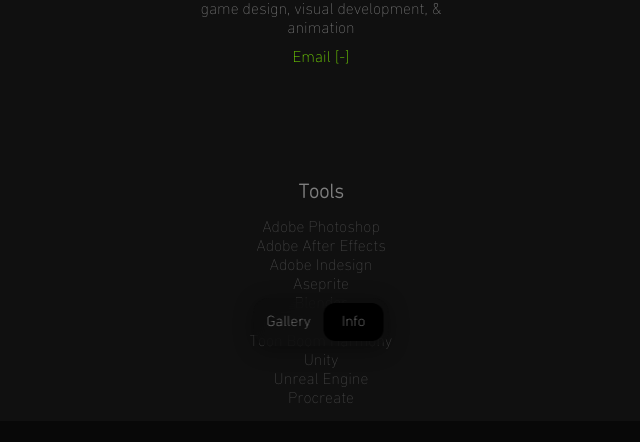
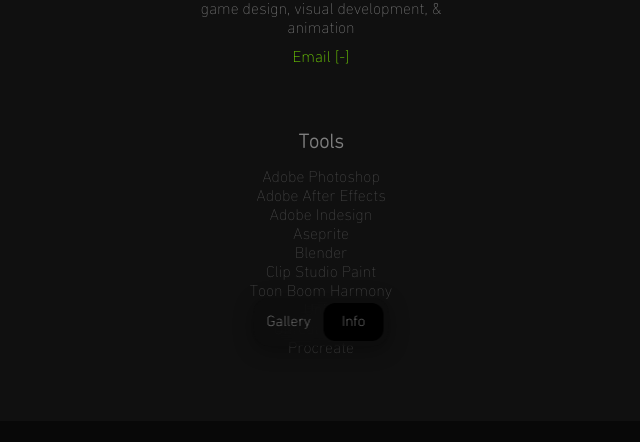
Before and after one commit to oirbeboq/site, a React (Vite) app: page /about in a window 1280 px wide. Shown: the part 434-876 px from the top of the page, without its empty margins (319-959 px from the left). Built offline with nearby package versions, Linux system fonts and the light colour scheme.

Commit message:
tools container updated in about page

```diff
--- a/src/App.css
+++ b/src/App.css
@@ -187,6 +187,7 @@ body {
   backdrop-filter: blur(10px);
   box-shadow: 0 4px 20px rgba(0,0,0,.35);
   z-index: 1000;
+  cursor: pointer;
 }
 
 .notch-btn {
@@ -477,7 +478,7 @@ body {
   text-align: center;
   font-family: inherit;
 
-  padding-top: 100px;
+  padding-top: 50px;
 }
 
 .contact-container{
```
